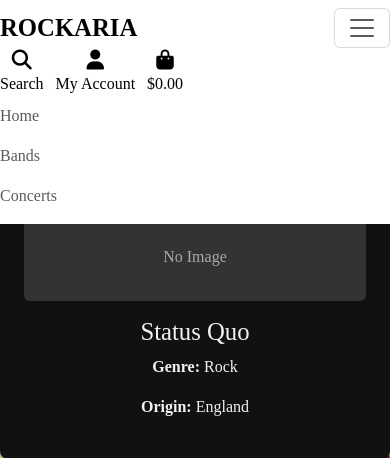
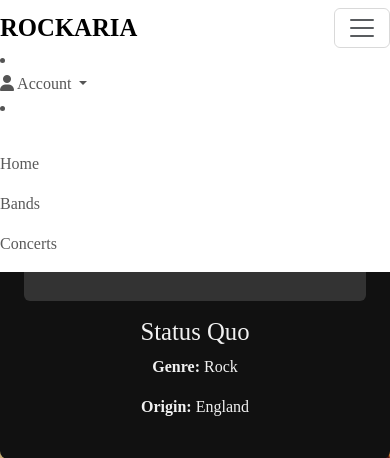
Before and after one commit to curran68/rockaria, a Django app: page /bands/ in a window 390 px wide, after a click that opens the changed part. Shown: the top 458 px of the page. Run offline with Django 5.2, Linux system fonts and the light colour scheme; data comes from the database, SQL or seed files in the repository; some libraries are stand-ins or nearby versions.

Commit message:
changes to main navbar

```diff
--- a/templates/includes/mobile-top-header.html
+++ b/templates/includes/mobile-top-header.html
@@ -1,54 +1,26 @@
-<li class="list-inline-item dropdown">
-    <a class="text-black nav-link d-block d-lg-none" href="#" id="mobile-search" data-bs-toggle="dropdown" aria-haspopup="true" aria-expanded="false">
-        <div class="text-center">
-            <div><i class="fas fa-search fa-lg"></i></div>
-            <p class="my-0">Search</p>
-        </div>
+<!-- Account Dropdown -->
+<li class="nav-item d-lg-none dropdown">
+  <a class="nav-link dropdown-toggle" href="#" id="mobileAccount" role="button" data-bs-toggle="dropdown" aria-expanded="false">
+    <i class="fas fa-user"></i> Account
   </a>
-    <div class="dropdown-menu border-0 w-100 p-3 rounded-0 my-0" aria-labelledby="mobile-search">
-        <form class="form" method="GET" action="">
-            <div class="input-group w-100">
-                <input class="form-control border border-black rounded-0" type="text" name="q" placeholder="Search our site">
-                <button class="btn btn-black border border-black rounded-0" type="submit">
-                    <span class="icon">
-                        <i class="fas fa-search"></i>
-                    </span>
-                </button>
-            </div>
-        </form>
-    </div>
-</li>
-<li class="list-inline-item dropdown">
-    <a class="text-black nav-link d-block d-lg-none" href="#" id="user-options" data-bs-toggle="dropdown" aria-haspopup="true" aria-expanded="false">
-        <div class="text-center">
-            <div><i class="fas fa-user fa-lg"></i></div>
-            <p class="my-0">My Account</p>
-        </div>
-    </a>
-    <div class="dropdown-menu border-0" aria-labelledby="user-options">
+  <ul class="dropdown-menu" aria-labelledby="mobileAccount">
     {% if request.user.is_authenticated %}
       {% if request.user.is_superuser %}
-                <a href="{% url 'account_logout' %}" class="dropdown-item">Product Management</a>
+        <li><a class="dropdown-item" href="#">Product Management</a></li>
       {% endif %}
-            <a href="" class="dropdown-item">My Profile</a>
-            <a href="{% url 'account_logout' %}" class="dropdown-item">Logout</a>
+      <li><a class="dropdown-item" href="#">My Profile</a></li>
+      <li><a class="dropdown-item" href="{% url 'account_logout' %}">Logout</a></li>
     {% else %}
-            <a href="{% url 'account_signup' %}" class="dropdown-item">Register</a>
-            <a href="{% url 'account_login' %}" class="dropdown-item">Login</a>
+      <li><a class="dropdown-item" href="{% url 'account_signup' %}">Register</a></li>
+      <li><a class="dropdown-item" href="{% url 'account_login' %}">Login</a></li>
     {% endif %}
-    </div>
+  </ul>
 </li>
-<li class="list-inline-item">
-    <a class="{% if grand_total %}text-primary fw-bold{% else %}text-black{% endif %} nav-link d-block d-lg-none" href="">
-        <div class="text-center">
-            <div><i class="fas fa-shopping-bag fa-lg"></i></div>
-            <p class="my-0">
-                {% if grand_total %}
-                    ${{ grand_total|floatformat:2 }}
-                {% else %}
-                    $0.00
-                {% endif %}
-            </p>
-        </div>
+
+<!-- Shopping Cart -->
+<li class="nav-item d-lg-none">
+  <a class="nav-link {% if grand_total %}text-primary fw-bold{% else %}text-white{% endif %}" href="#">
+    <i class="fas fa-shopping-bag"></i>
+    ${{ grand_total|default_if_none:"0.00"|floatformat:2 }}
   </a>
 </li>
```
Lines whose indentation alone changed are shown as unchanged.
